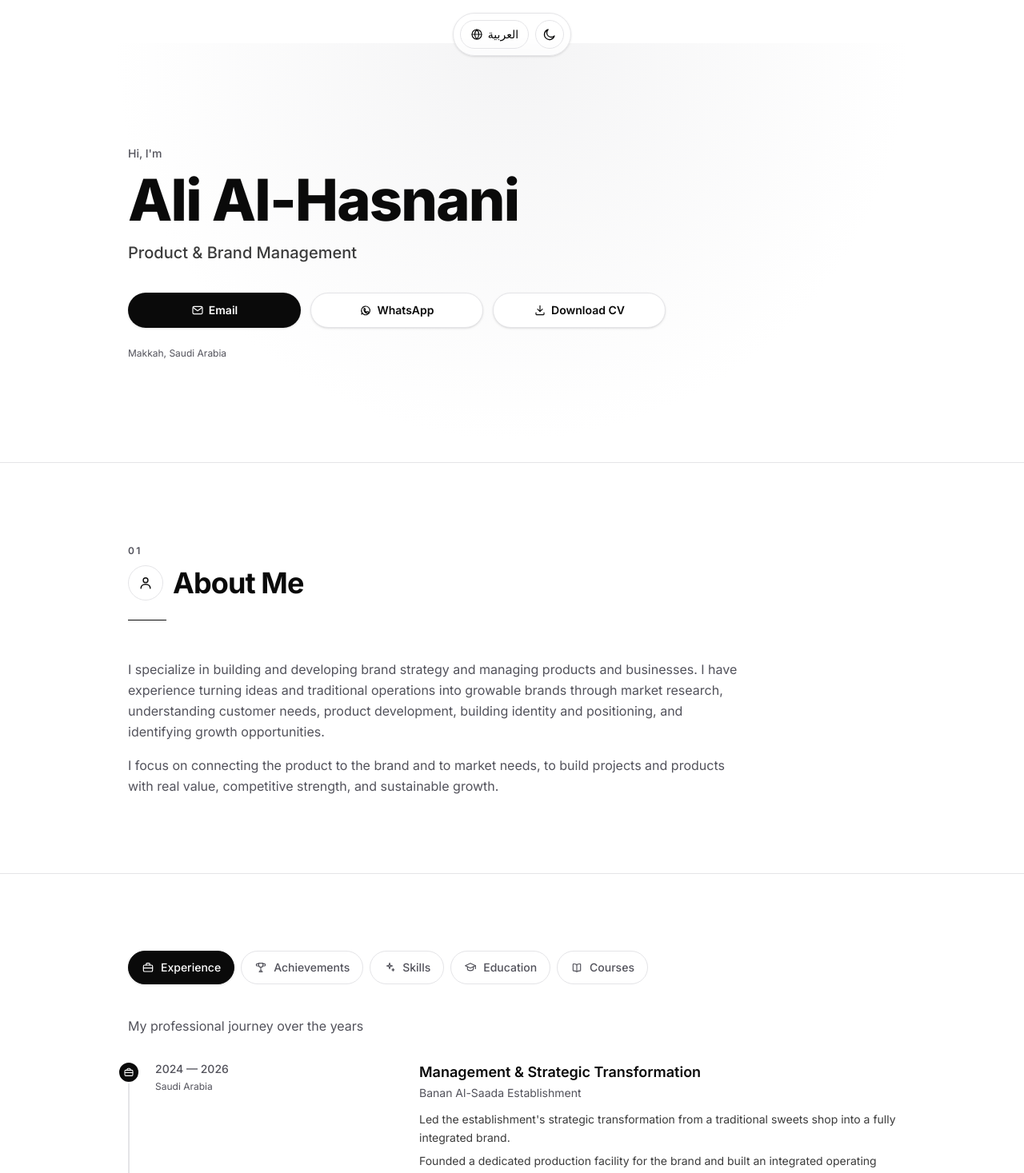
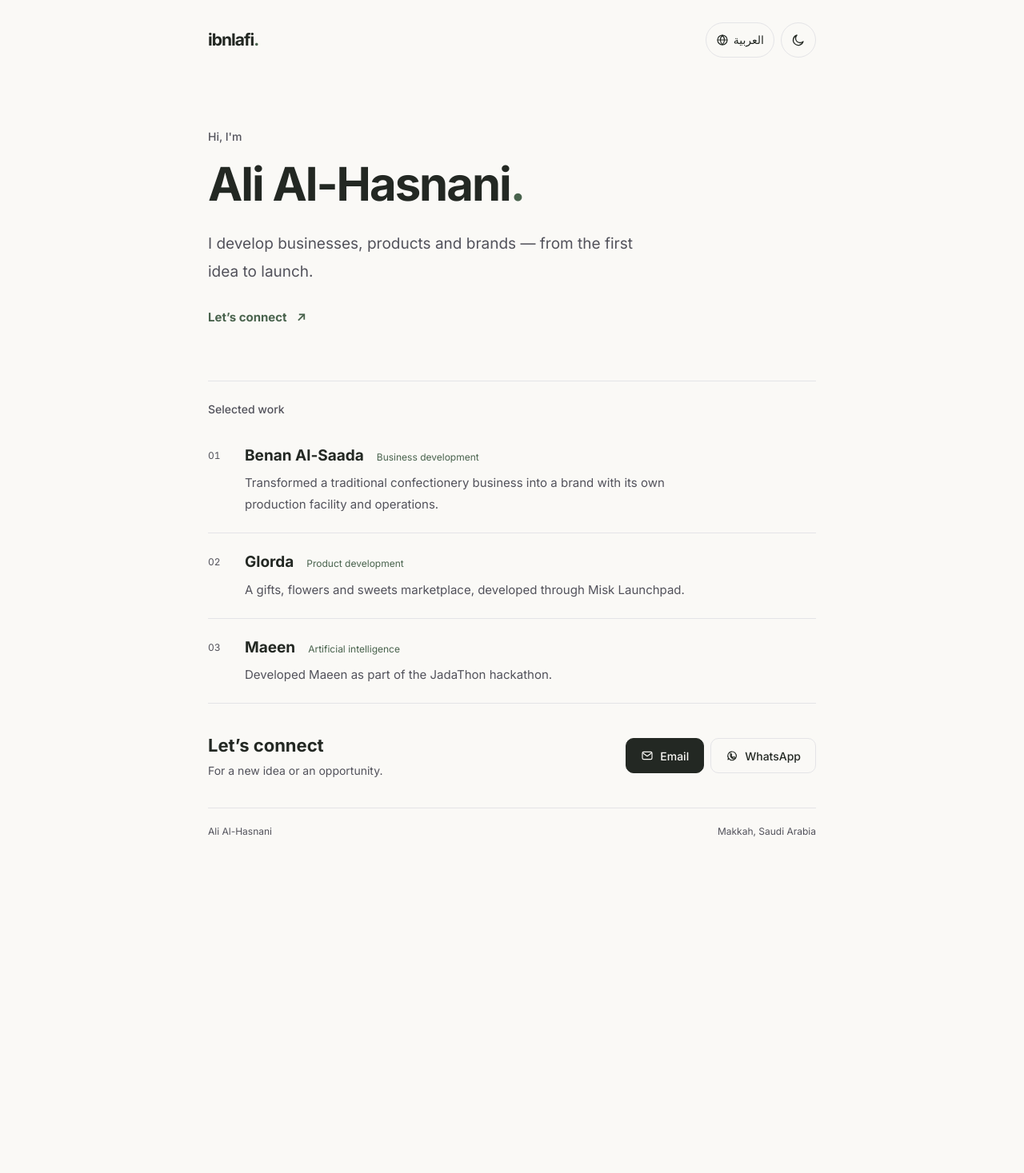
Before and after one commit to ibn-Lafi/ibnlafi, a Next.js app: page /en in a window 1280 px wide. Shown: the top 1467 px of the page at 80% size. After the commit the page ends 1077 px from the top, so only its background shows below. Built offline with nearby package versions, Linux system fonts and the light colour scheme.

Commit message:
Redesign portfolio as a concise bilingual page and remove CV PDF

```diff
--- a/src/app/[locale]/page.tsx
+++ b/src/app/[locale]/page.tsx
@@ -1,78 +1,78 @@
 import { notFound } from "next/navigation";
 import { isLocale } from "@/i18n/config";
 import { getContent } from "@/content";
-import { Navbar } from "@/components/navbar";
-import { Reveal } from "@/components/reveal";
-import { SectionTabs } from "@/components/section-tabs";
-import {
-  BriefcaseIcon,
-  TrophyIcon,
-  SparklesIcon,
-  GraduationCapIcon,
-  BookOpenIcon,
-} from "@/components/icons";
-import { Hero } from "@/components/sections/hero";
-import { About } from "@/components/sections/about";
-import { Experience } from "@/components/sections/experience";
-import { Skills } from "@/components/sections/skills";
-import { Achievements } from "@/components/sections/achievements";
-import { Education } from "@/components/sections/education";
-import { Courses } from "@/components/sections/courses";
+import { LanguageToggle } from "@/components/language-toggle";
+import { ThemeToggle } from "@/components/theme-toggle";
+import { MailIcon, WhatsAppIcon } from "@/components/icons";
 
 export default async function LocalePage({ params }: PageProps<"/[locale]">) {
   const { locale } = await params;
-
   if (!isLocale(locale)) notFound();
-
-  const content = getContent(locale);
+  const { hero, contact, nav } = getContent(locale);
+  const arabic = locale === "ar";
+  const copy = arabic ? {
+    skip: "انتقل إلى المحتوى",
+    intro: "أعمل على تطوير الأعمال والمنتجات وبناء العلامات التجارية، من الفكرة إلى الإطلاق.",
+    work: "من أعمالي",
+    items: [
+      { name: "بنان السعادة", category: "تطوير الأعمال", text: "تحويل نشاط حلويات تقليدي إلى علامة تجارية، وتأسيس معمل إنتاج ومنظومة تشغيل." },
+      { name: "غلوردا", category: "تطوير المنتجات", text: "منصة للهدايا والورود والحلويات، شاركت بها في برنامج مسك لانشباد." },
+      { name: "مَعين", category: "الذكاء الاصطناعي", text: "تطوير منصة مَعين ضمن هاكاثون جادة ثون." },
+    ],
+    contact: "لنتواصل",
+    note: "لفكرة جديدة أو فرصة عمل.",
+    location: "مكة المكرمة، السعودية",
+  } : {
+    skip: "Skip to content",
+    intro: "I develop businesses, products and brands — from the first idea to launch.",
+    work: "Selected work",
+    items: [
+      { name: "Benan Al-Saada", category: "Business development", text: "Transformed a traditional confectionery business into a brand with its own production facility and operations." },
+      { name: "Glorda", category: "Product development", text: "A gifts, flowers and sweets marketplace, developed through Misk Launchpad." },
+      { name: "Maeen", category: "Artificial intelligence", text: "Developed Maeen as part of the JadaThon hackathon." },
+    ],
+    contact: "Let’s connect",
+    note: "For a new idea or an opportunity.",
+    location: "Makkah, Saudi Arabia",
+  };
 
   return (
-    <>
-      <Navbar locale={locale} nav={content.nav} />
-      <main>
-        <Hero
-          hero={content.hero}
-          resume={content.resume}
-          contact={content.contact}
-        />
-        <Reveal>
-          <About about={content.about} />
-        </Reveal>
-        <SectionTabs
-          tabs={[
-            {
-              id: "experience",
-              label: content.experience.title,
-              icon: <BriefcaseIcon className="h-4 w-4" />,
-              content: <Experience experience={content.experience} />,
-            },
-            {
-              id: "achievements",
-              label: content.achievements.title,
-              icon: <TrophyIcon className="h-4 w-4" />,
-              content: <Achievements achievements={content.achievements} />,
-            },
-            {
-              id: "skills",
-              label: content.skills.title,
-              icon: <SparklesIcon className="h-4 w-4" />,
-              content: <Skills skills={content.skills} />,
-            },
-            {
-              id: "education",
-              label: content.education.title,
-              icon: <GraduationCapIcon className="h-4 w-4" />,
-              content: <Education education={content.education} />,
-            },
-            {
-              id: "courses",
-              label: content.courses.title,
-              icon: <BookOpenIcon className="h-4 w-4" />,
-              content: <Courses courses={content.courses} />,
-            },
-          ]}
-        />
+    <div className="portfolio">
+      <a className="skip-link" href="#main">{copy.skip}</a>
+      <header className="site-header">
+        <a className="wordmark" href={`/${locale}`} aria-label={hero.name}>ibnlafi<span aria-hidden="true">.</span></a>
+        <nav className="preferences" aria-label={arabic ? "إعدادات العرض" : "Display preferences"}>
+          <LanguageToggle targetLocale={arabic ? "en" : "ar"} label={nav.languageToggle} />
+          <ThemeToggle label={nav.themeToggle.toggle} />
+        </nav>
+      </header>
+      <main id="main">
+        <section className="intro" aria-labelledby="intro-title">
+          <p className="eyebrow">{hero.greeting}</p>
+          <h1 id="intro-title">{hero.name}<span className="name-dot" aria-hidden="true">.</span></h1>
+          <p className="intro-copy">{copy.intro}</p>
+          <a className="text-link" href="#contact">{copy.contact}<span aria-hidden="true">↗</span></a>
+        </section>
+        <section className="work" aria-labelledby="work-title">
+          <h2 id="work-title" className="section-label">{copy.work}</h2>
+          <div className="work-list">
+            {copy.items.map((item, index) => (
+              <article className="work-row" key={item.name}>
+                <span className="work-number" aria-hidden="true">0{index + 1}</span>
+                <div><div className="work-title"><h3>{item.name}</h3><span>{item.category}</span></div><p>{item.text}</p></div>
+              </article>
+            ))}
+          </div>
+        </section>
+        <section id="contact" className="contact" aria-labelledby="contact-title">
+          <div><h2 id="contact-title">{copy.contact}</h2><p>{copy.note}</p></div>
+          <div className="contact-links">
+            <a className="contact-button primary" href={`mailto:${contact.email}`}><MailIcon className="h-4 w-4" />{contact.emailLabel}</a>
+            {contact.whatsapp && <a className="contact-button" href={`https://wa.me/${contact.whatsapp}`} target="_blank" rel="noopener noreferrer"><WhatsAppIcon className="h-4 w-4" />{contact.whatsappLabel}</a>}
+          </div>
+        </section>
       </main>
-    </>
+      <footer className="site-footer"><span>{hero.name}</span><span>{copy.location}</span></footer>
+    </div>
   );
 }
--- a/src/app/globals.css
+++ b/src/app/globals.css
@@ -3,8 +3,8 @@
 @custom-variant dark (&:where(.dark, .dark *));
 
 :root {
-  --background: #ffffff;
-  --foreground: #0a0a0a;
+  --background: #faf9f6;
+  --foreground: #232823;
   --muted: #f4f4f5;
   --muted-foreground: #52525b;
   --border: #e4e4e7;
@@ -70,136 +70,53 @@ html[lang="ar"] * {
   color: var(--background);
 }
 
-.scrollbar-none {
-  scrollbar-width: none;
-  -ms-overflow-style: none;
+
+:root { --highlight: #49634d; }
+.dark { --highlight: #b6ceb4; }
+:focus-visible { outline: 2px solid var(--highlight); outline-offset: 5px; }
+.portfolio { width: min(100% - 48px, 760px); margin-inline: auto; }
+.site-header { display: flex; align-items: center; justify-content: space-between; padding-block: 28px; }
+.wordmark { direction: ltr; font-size: 21px; font-weight: 700; letter-spacing: -1px; }
+.wordmark span, .name-dot { color: var(--highlight); }
+.preferences { display: flex; gap: 8px; align-items: center; }
+.preferences a, .preferences button { min-height: 44px; }
+.preferences button { min-width: 44px; }
+.intro { padding-block: 60px 56px; max-width: 620px; }
+.eyebrow, .section-label { color: var(--muted-foreground); font-size: 14px; font-weight: 500; }
+h1 { font-size: clamp(36px, 6vw, 58px); font-weight: 700; line-height: 1.35; margin-block: 10px 18px; letter-spacing: -2px; }
+.intro-copy { color: var(--muted-foreground); font-size: 19px; line-height: 1.85; max-width: 550px; }
+.text-link { display: inline-flex; align-items: center; gap: 12px; min-height: 44px; margin-top: 18px; font-size: 15px; font-weight: 700; color: var(--highlight); }
+.text-link:hover { text-decoration: underline; text-underline-offset: 6px; }
+.work { border-top: 1px solid var(--border); padding-top: 24px; }
+.work-list { margin-top: 12px; }
+.work-row { display: grid; grid-template-columns: 30px minmax(0, 1fr); gap: 16px; padding-block: 22px; border-bottom: 1px solid var(--border); }
+.work-number { direction: ltr; font-size: 12px; padding-top: 5px; color: var(--muted-foreground); font-variant-numeric: tabular-nums; }
+.work-title { display: flex; flex-wrap: wrap; align-items: baseline; gap: 6px 16px; }
+.work-title h3 { font-size: 19px; font-weight: 700; }
+.work-title span { color: var(--highlight); font-size: 12px; }
+.work-row p { color: var(--muted-foreground); font-size: 15px; line-height: 1.8; margin-top: 6px; max-width: 590px; }
+.contact { display: flex; align-items: center; justify-content: space-between; gap: 24px; padding-block: 36px; scroll-margin-top: 24px; }
+.contact h2 { font-size: 22px; font-weight: 700; }
+.contact p { font-size: 14px; color: var(--muted-foreground); margin-top: 4px; }
+.contact-links { display: flex; flex-wrap: wrap; gap: 8px; }
+.contact-button { display: inline-flex; align-items: center; justify-content: center; gap: 8px; min-height: 44px; padding: 10px 18px; border: 1px solid var(--border); border-radius: 10px; font-size: 14px; font-weight: 500; transition: background .15s; }
+.contact-button:hover { background: var(--muted); }
+.contact-button.primary { background: var(--foreground); color: var(--background); border-color: var(--foreground); }
+.contact-button.primary:hover { opacity: .85; }
+.site-footer { display: flex; flex-wrap: wrap; justify-content: space-between; gap: 12px; border-top: 1px solid var(--border); padding-block: 20px 28px; font-size: 12px; color: var(--muted-foreground); }
+.skip-link { position: fixed; top: -100px; padding: 12px; background: var(--background); z-index: 100; }
+.skip-link:focus { top: 12px; }
+@media (max-width: 540px) {
+ .portfolio { width: calc(100% - 40px); }
+ .site-header { padding-block: 18px; }
+ .intro { padding-block: 36px; }
+ .intro-copy { font-size: 17px; }
+ .work-row { gap: 8px; grid-template-columns: 24px minmax(0, 1fr); padding-block: 18px; }
+ .contact { align-items: flex-start; flex-direction: column; gap: 18px; padding-block: 28px; }
+ .contact-links { width: 100%; }
+ .contact-button { flex: 1; }
 }
-
-.scrollbar-none::-webkit-scrollbar {
-  display: none;
+@media (prefers-reduced-motion: reduce) {
+ html { scroll-behavior: auto; }
+ *, *::before, *::after { transition: none !important; animation: none !important; }
 }
-
-:focus-visible {
-  outline: 2px solid var(--foreground);
-  outline-offset: 3px;
-}
-
-/* Motion */
-
-@media (prefers-reduced-motion: reduce) {
-  html {
-    scroll-behavior: auto;
-  }
-
-  *,
-  *::before,
-  *::after {
-    animation-duration: 0.01ms !important;
-    animation-iteration-count: 1 !important;
-    transition-duration: 0.01ms !important;
-    scroll-behavior: auto !important;
-  }
-}
-
-@keyframes reveal-up {
-  from {
-    opacity: 0;
-    transform: translateY(16px);
-  }
-  to {
-    opacity: 1;
-    transform: translateY(0);
-  }
-}
-
-.reveal {
-  opacity: 0;
-  transform: translateY(16px);
-}
-
-.reveal.is-visible {
-  animation: reveal-up 0.6s cubic-bezier(0.16, 1, 0.3, 1) forwards;
-}
-
-.reveal-stagger > * {
-  opacity: 0;
-  transform: translateY(16px);
-}
-
-.reveal-stagger.is-visible > * {
-  animation: reveal-up 0.6s cubic-bezier(0.16, 1, 0.3, 1) forwards;
-}
-
-.reveal-stagger.is-visible > *:nth-child(1) {
-  animation-delay: 0ms;
-}
-.reveal-stagger.is-visible > *:nth-child(2) {
-  animation-delay: 80ms;
-}
-.reveal-stagger.is-visible > *:nth-child(3) {
-  animation-delay: 160ms;
-}
-.reveal-stagger.is-visible > *:nth-child(4) {
-  animation-delay: 240ms;
-}
-.reveal-stagger.is-visible > *:nth-child(5) {
-  animation-delay: 320ms;
-}
-.reveal-stagger.is-visible > *:nth-child(6) {
-  animation-delay: 400ms;
-}
-.reveal-stagger.is-visible > *:nth-child(7) {
-  animation-delay: 480ms;
-}
-.reveal-stagger.is-visible > *:nth-child(n + 8) {
-  animation-delay: 560ms;
-}
-
-@keyframes menu-slide-down {
-  from {
-    opacity: 0;
-    transform: translateY(-8px);
-  }
-  to {
-    opacity: 1;
-    transform: translateY(0);
-  }
-}
-
-.animate-menu-slide-down {
-  animation: menu-slide-down 0.22s cubic-bezier(0.16, 1, 0.3, 1) both;
-}
-
-@keyframes hero-fade-up {
-  from {
-    opacity: 0;
-    transform: translateY(14px);
-  }
-  to {
-    opacity: 1;
-    transform: translateY(0);
-  }
-}
-
-.hero-in > * {
-  animation: hero-fade-up 0.7s cubic-bezier(0.16, 1, 0.3, 1) both;
-}
-
-.hero-in > *:nth-child(1) {
-  animation-delay: 0ms;
-}
-.hero-in > *:nth-child(2) {
-  animation-delay: 70ms;
-}
-.hero-in > *:nth-child(3) {
-  animation-delay: 140ms;
-}
-.hero-in > *:nth-child(4) {
-  animation-delay: 210ms;
-}
-.hero-in > *:nth-child(5) {
-  animation-delay: 280ms;
-}
-.hero-in > *:nth-child(6) {
-  animation-delay: 350ms;
-}
--- a/src/components/sections/hero.tsx
+++ /dev/null
@@ -1,84 +0,0 @@
-import { DownloadIcon, MailIcon, WhatsAppIcon } from "@/components/icons";
-import type { ContactContent, HeroContent, ResumeContent } from "@/content/types";
-
-export function Hero({
-  hero,
-  resume,
-  contact,
-}: {
-  hero: HeroContent;
-  resume: ResumeContent;
-  contact: ContactContent;
-}) {
-  return (
-    <section className="relative overflow-hidden border-b border-border">
-      <div
-        aria-hidden="true"
-        className="pointer-events-none absolute inset-0 -z-10 bg-[radial-gradient(circle_at_top,var(--color-muted),transparent_60%)]"
-      />
-      <div className="hero-in mx-auto flex max-w-5xl flex-col items-start px-5 py-20 sm:px-8 sm:py-32">
-        <p className="text-sm font-medium text-muted-foreground">
-          {hero.greeting}
-        </p>
-        <h1 className="mt-3 text-5xl font-extrabold tracking-tight sm:text-7xl">
-          {hero.name}
-        </h1>
-        <p className="mt-4 text-lg font-medium text-foreground/80 sm:text-xl">
-          {hero.role}
-        </p>
-
-        <div className="mt-9 grid w-full max-w-2xl grid-cols-3 gap-2 sm:gap-3">
-          <a
-            href={`mailto:${contact.email}`}
-            title={contact.email}
-            className="inline-flex min-h-11 min-w-0 items-center justify-center gap-1.5 rounded-full bg-foreground px-2 py-2 text-center text-[11px] font-semibold leading-tight text-background shadow-sm transition-all hover:-translate-y-0.5 hover:shadow-lg hover:opacity-90 active:scale-95 sm:px-5 sm:text-sm"
-          >
-            <MailIcon className="h-4 w-4 shrink-0" />
-            <span>{contact.emailLabel}</span>
-          </a>
-
-          {contact.whatsapp && (
-            <a
-              href={`https://wa.me/${contact.whatsapp}`}
-              target="_blank"
-              rel="noopener noreferrer"
-              title={contact.whatsappDisplay}
-              className="inline-flex min-h-11 min-w-0 items-center justify-center gap-1.5 rounded-full border border-border bg-background px-2 py-2 text-center text-[11px] font-semibold leading-tight shadow-sm transition-all hover:-translate-y-0.5 hover:bg-muted hover:shadow-lg active:scale-95 sm:px-5 sm:text-sm"
-            >
-              <WhatsAppIcon className="h-4 w-4 shrink-0" />
-              <span>{contact.whatsappLabel}</span>
-            </a>
-          )}
-
-          <a
-            href={resume.href}
-            download={resume.downloadName}
-            className="inline-flex min-h-11 min-w-0 items-center justify-center gap-1.5 rounded-full border border-border bg-background px-2 py-2 text-center text-[11px] font-semibold leading-tight shadow-sm transition-all hover:-translate-y-0.5 hover:bg-muted hover:shadow-lg active:scale-95 sm:px-5 sm:text-sm"
-          >
-            <DownloadIcon className="h-4 w-4 shrink-0" />
-            <span>{hero.ctaSecondary}</span>
-          </a>
-        </div>
-
-        <div className="mt-6 flex flex-wrap items-center gap-3">
-          <p className="text-xs text-muted-foreground">{contact.location}</p>
-          {contact.socials.length > 0 && (
-            <div className="flex items-center gap-2">
-              {contact.socials.map((social) => (
-                <a
-                  key={social.label}
-                  href={social.href}
-                  target="_blank"
-                  rel="noopener noreferrer"
-                  className="rounded-full border border-border px-3 py-1 text-xs font-medium transition-colors hover:bg-muted"
-                >
-                  {social.label}
-                </a>
-              ))}
-            </div>
-          )}
-        </div>
-      </div>
-    </section>
-  );
-}
--- a/src/content/ar.ts
+++ b/src/content/ar.ts
@@ -16,14 +16,6 @@ export const ar: PortfolioContent = {
     greeting: "مرحباً، أنا",
     name: "علي الحسناني",
     role: "إدارة وتطوير المنتجات والعلامات التجارية",
-    ctaSecondary: "السيرة الذاتية",
-  },
-  resume: {
-    href: "/cv.pdf",
-    // Kept ASCII-only: Chromium silently drops the `download` attribute's
-    // suggested filename (falls back to a bare "download") for non-ASCII
-    // values, so a Unicode file name here would break the save-as prompt.
-    downloadName: "Ali-Al-Hasnani-CV.pdf",
   },
   about: {
     title: "نبذة عني",
--- a/src/content/en.ts
+++ b/src/content/en.ts
@@ -16,11 +16,6 @@ export const en: PortfolioContent = {
     greeting: "Hi, I'm",
     name: "Ali Al-Hasnani",
     role: "Product & Brand Management",
-    ctaSecondary: "Download CV",
-  },
-  resume: {
-    href: "/cv.pdf",
-    downloadName: "Ali-Al-Hasnani-CV.pdf",
   },
   about: {
     title: "About Me",
```
Also changed, not shown: src/content/types.ts (+0 -7 lines), 2 other files (tests, documents, lock files or other folders).
